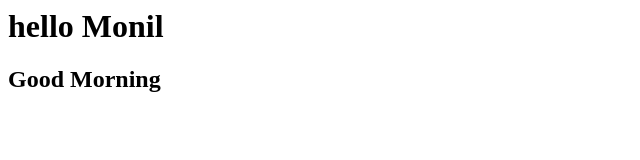
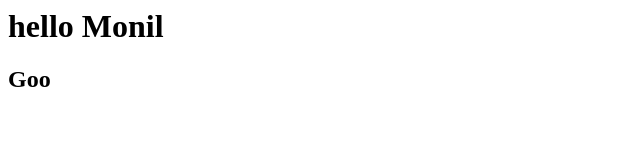
Before and after one commit to MS7773/jenkis, a plain HTML site: page index.html in a window 1280 px wide. Shown: the whole page, without its empty margins (0-640 px from the left). Drawn offline with Linux system fonts and the light colour scheme.

Commit message:
Update index.html

```diff
--- a/index.html
+++ b/index.html
@@ -1,2 +1,2 @@
 <h1>hello Monil</h1>
-<h2>Good Morning</h2>
+<h2>Goo </h2>
```
